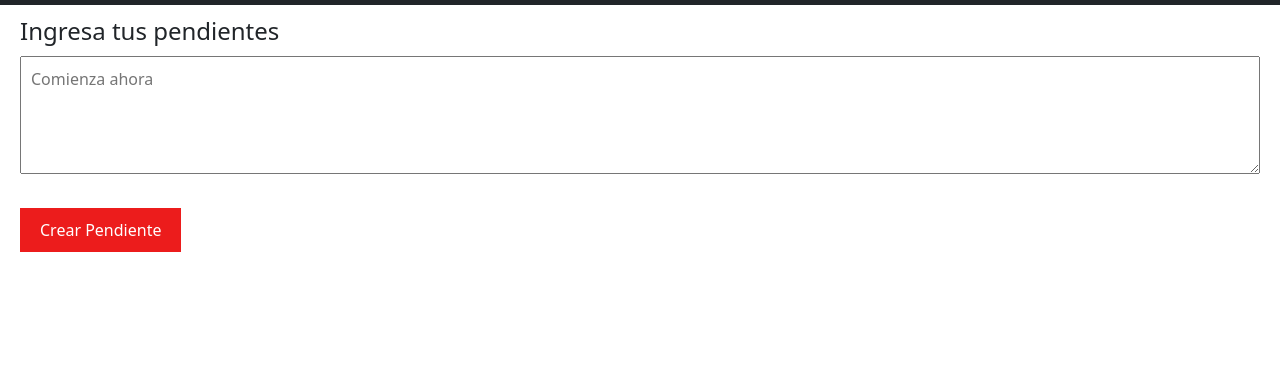
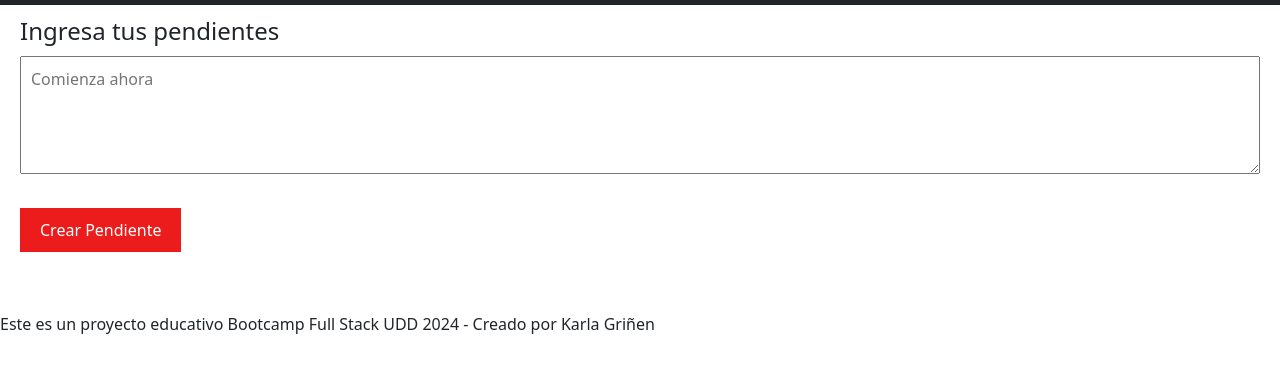
Before and after one commit to KarlaGrin/P2_CRUD_2024, a website: page index.html in a window 1280 px wide. Shown: the part 51-424 px from the top of the page. Drawn offline with nearby package versions, Linux system fonts and the light colour scheme.

Commit message:
agrego footer

```diff
--- a/index.html
+++ b/index.html
@@ -51,6 +51,8 @@
 
     </main>
 
+    <footer>Este es un proyecto educativo Bootcamp Full Stack UDD 2024 - Creado por Karla Griñen</footer>
+
 
 <!--JavaScript-->
     <script src="./assets/index.js"></script>
```
